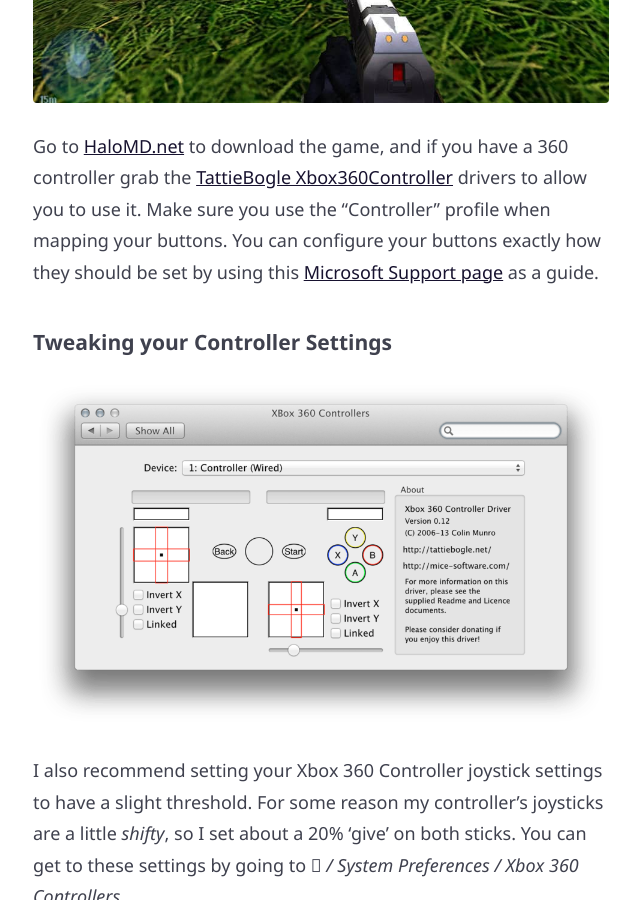
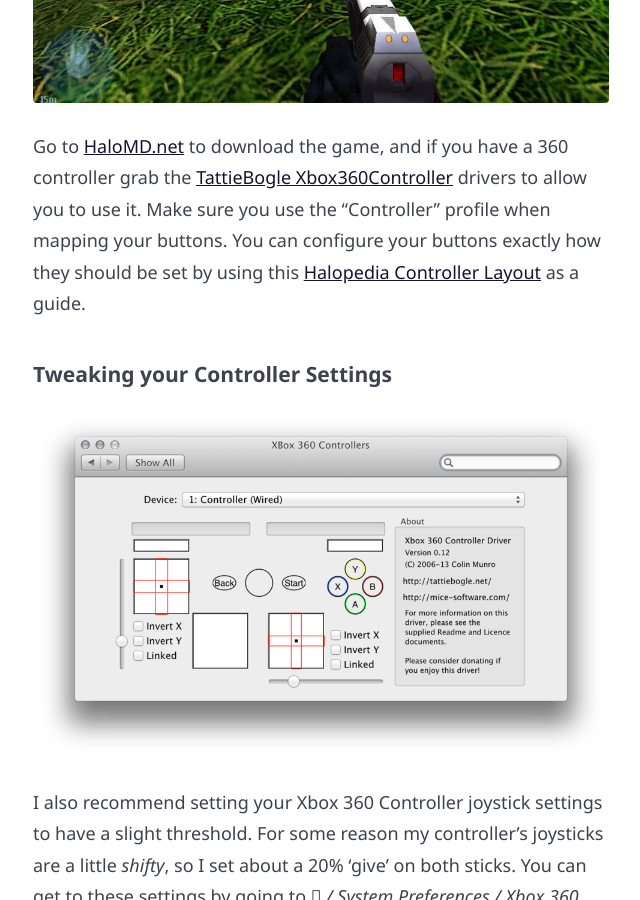
Before and after one commit to danklammer/danklammer.github.io, a Jekyll site: the page built from articles/_posts/2014-06-16-halo-md.md, in a window 1280 px wide and 900 px high, scrolled down 1253 px. Shown: the whole window, without its empty margins (319-959 px from the left). Built offline with Jekyll 4.4.1, drawn with Linux system fonts in a browser that asks for light colours; comment, search, counter and statistics services are not loaded.

Commit message:
Update 2014-06-16-halo-md.md

```diff
--- a/articles/_posts/2014-06-16-halo-md.md
+++ b/articles/_posts/2014-06-16-halo-md.md
@@ -23,7 +23,7 @@
 ![Halo MD gameplay](/img/articles/2014-06-16-halo-md/halo-screenshot.jpg){:id: .zoomable }
 
 
-Go to [HaloMD.net] to download the game, and if you have a 360 controller grab the [TattieBogle Xbox360Controller] drivers to allow you to use it. Make sure you use the “Controller” profile when mapping your buttons. You can configure your buttons exactly how they should be set by using this [Microsoft Support page] as a guide.
+Go to [HaloMD.net] to download the game, and if you have a 360 controller grab the [TattieBogle Xbox360Controller] drivers to allow you to use it. Make sure you use the “Controller” profile when mapping your buttons. You can configure your buttons exactly how they should be set by using this [Halopedia Controller Layout] as a guide.
 
 
 ### **Tweaking your Controller Settings**
@@ -41,4 +41,4 @@
 
   [HaloMD.net]: http://www.halomd.net/
   [TattieBogle Xbox360Controller]: http://tattiebogle.net/index.php/ProjectRoot/Xbox360Controller/OsxDriver
-  [Microsoft Support page]: http://support.microsoft.com/kb/909385
+  [Halopedia Controller Layout]: https://www.halopedia.org/Xbox_controller_layout#Halo:_Combat_Evolved
```
